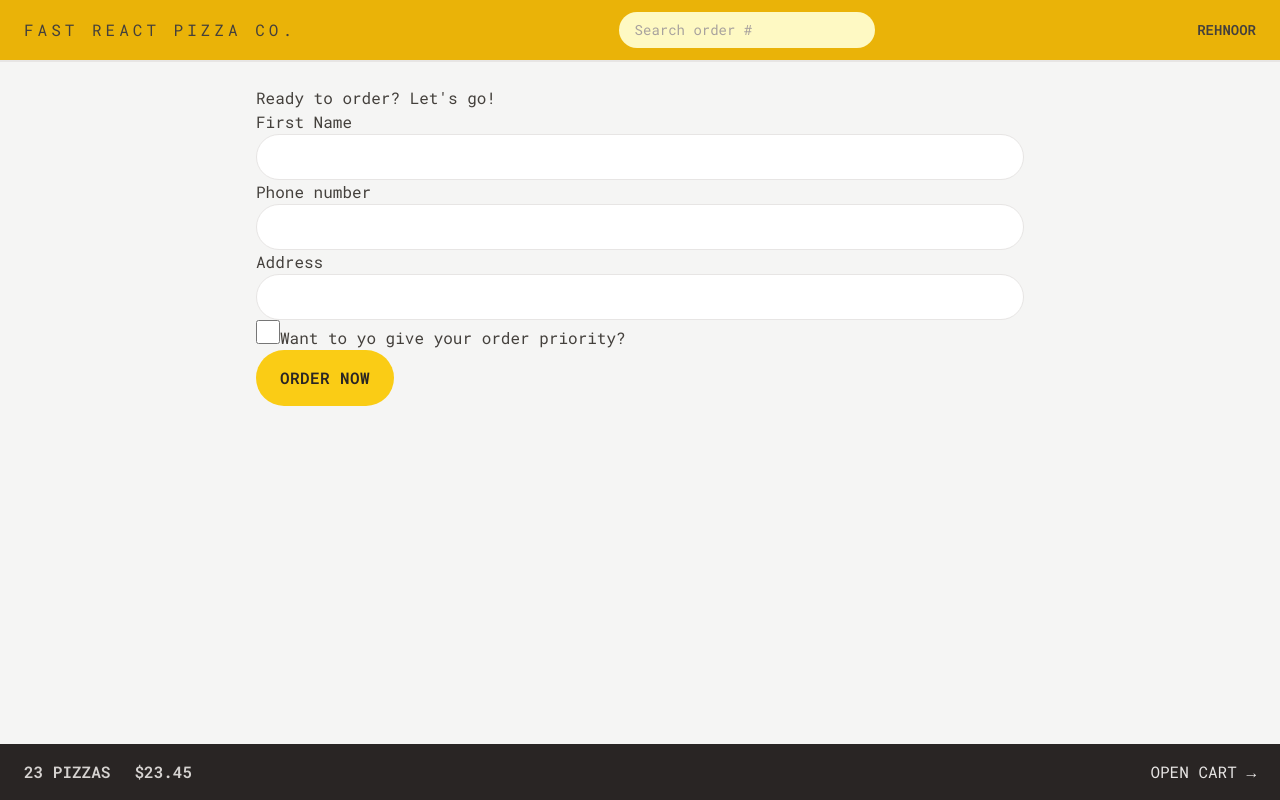
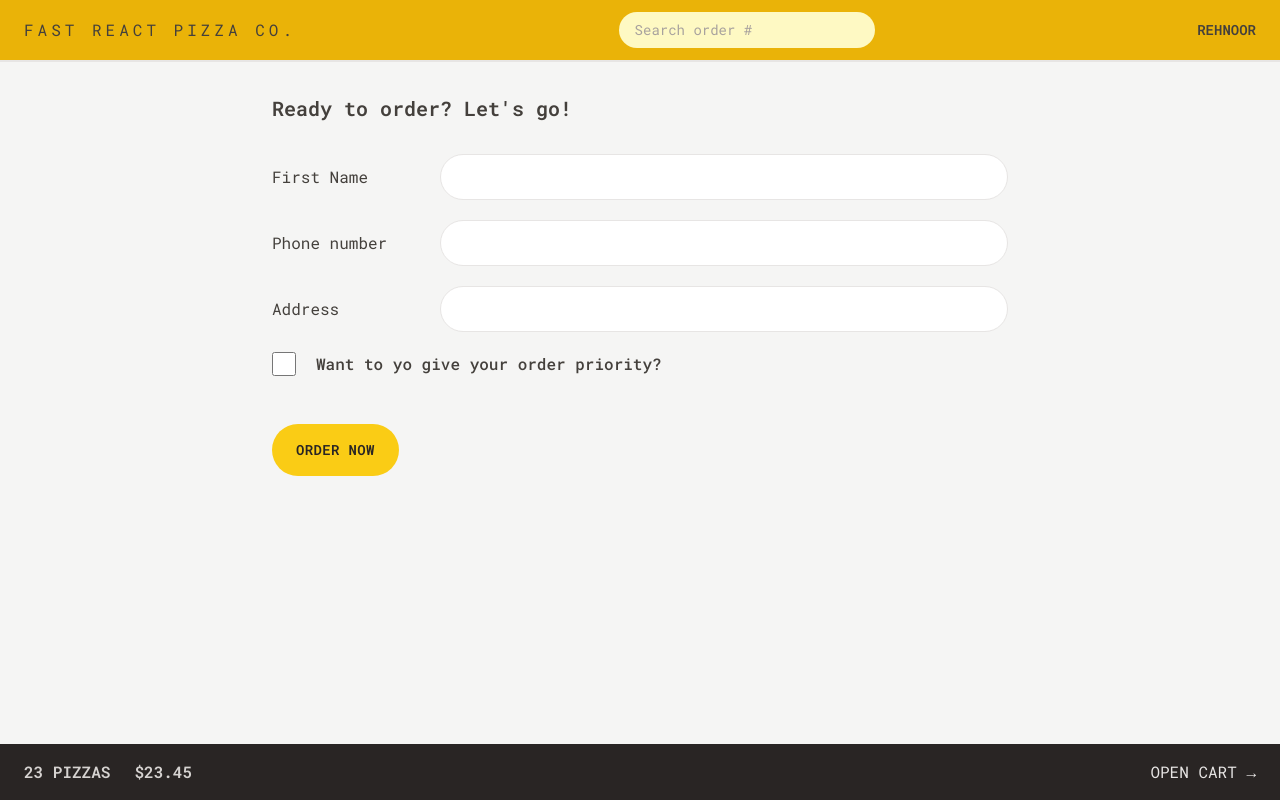
Before and after one commit to Rehnoor-Aulakh/Fast-React-Pizza, a React (Vite) app: page /order/new in a window 1280 px wide. Built offline with nearby package versions, Linux system fonts and the light colour scheme.

Commit message:
Styled the Create Order Page :

```diff
--- a/src/features/order/CreateOrder.jsx
+++ b/src/features/order/CreateOrder.jsx
@@ -42,32 +42,53 @@ function CreateOrder() {
   const cart = fakeCart;
 
   return (
-    <div>
-      <h2>Ready to order? Let&apos;s go!</h2>
+    <div className="px-4 py-2">
+      <h2 className="mb-8 text-xl font-semibold text-stone-700">
+        Ready to order? Let&apos;s go!
+      </h2>
 
       {/* <Form method="POST" action="/order/new"> */}
       <Form method="POST">
-        <div>
-          <label>First Name</label>
-          <input type="text" name="customer" required className="input" />
-        </div>
-
-        <div>
-          <label>Phone number</label>
-          <div>
-            <input type="tel" name="phone" required className="input" />
-          </div>
-          {formErrors?.phone && <p>{formErrors.phone}</p>}
-        </div>
-
-        <div>
-          <label>Address</label>
-          <div>
-            <input type="text" name="address" required className="input" />
+        <div className="mb-5 flex flex-col gap-2 sm:flex-row sm:items-center">
+          <label className="sm:basis-40">First Name</label>
+          <div className="grow">
+            <input
+              type="text"
+              name="customer"
+              required
+              className="input w-full"
+            />
           </div>
         </div>
 
-        <div>
+        <div
+          className={`mb-5 flex flex-col gap-2 sm:flex-row ${formErrors?.phone ? 'sm:items-start' : 'sm:items-center'}`}
+        >
+          <label className="sm:basis-40">Phone number</label>
+
+          <div className="grow">
+            <input type="tel" name="phone" required className="input w-full" />
+            {formErrors?.phone && (
+              <p className="mt-2 rounded-md bg-red-100 p-2 text-xs font-semibold text-red-600">
+                {formErrors.phone}
+              </p>
+            )}
+          </div>
+        </div>
+
+        <div className="mb-5 flex flex-col gap-2 sm:flex-row sm:items-center">
+          <label className="sm:basis-40">Address</label>
+          <div className="grow">
+            <input
+              type="text"
+              name="address"
+              required
+              className="input w-full"
+            />
+          </div>
+        </div>
+
+        <div className="mb-12 flex items-center gap-5">
           <input
             type="checkbox"
             name="priority"
@@ -76,7 +97,9 @@ function CreateOrder() {
             // value={withPriority}
             // onChange={(e) => setWithPriority(e.target.checked)}
           />
-          <label htmlFor="priority">Want to yo give your order priority?</label>
+          <label htmlFor="priority" className="font-medium">
+            Want to yo give your order priority?
+          </label>
         </div>
 
         <div>
--- a/src/index.css
+++ b/src/index.css
@@ -4,7 +4,7 @@
 
 @layer components {
   .input {
-    @apply border-stone-200 w-full rounded-full border px-4 py-2 text-sm transition-all duration-300 placeholder:text-stone-400 focus:outline-none focus:ring focus:ring-yellow-400 md:px-6 md:py-3;
+    @apply border-stone-200 rounded-full border px-4 py-2 text-sm transition-all duration-300 placeholder:text-stone-400 focus:outline-none focus:ring focus:ring-yellow-400 md:px-6 md:py-3;
   }
   .loader {
   width: 45px;
--- a/src/ui/Button.jsx
+++ b/src/ui/Button.jsx
@@ -2,13 +2,13 @@ import { Link, useNavigate } from 'react-router-dom';
 
 export default function Button({ children, disabled, to, type }) {
   const base =
-    'inline-block rounded-full bg-yellow-400 font-semibold uppercase tracking-wide text-stone-800 transition-colors duration-300 hover:bg-yellow-300 focus:bg-yellow-300 focus:outline-none focus:ring focus:ring-yellow-300 focus:ring-offset-2 disabled:cursor-not-allowed disabled:bg-yellow-200';
+    'text-sm inline-block rounded-full bg-yellow-400 font-semibold uppercase tracking-wide text-stone-800 transition-colors duration-300 hover:bg-yellow-300 focus:bg-yellow-300 focus:outline-none focus:ring focus:ring-yellow-300 focus:ring-offset-2 disabled:cursor-not-allowed disabled:bg-yellow-200';
 
   const styles = {
     primary: base + ' px-4 py-3 md:px-6 md:py-4',
-    small: base + ' px-4 py-2 md:px-5 md:py-2.5 text-sm',
+    small: base + ' px-4 py-2 md:px-5 md:py-2.5 text-xs',
     secondary:
-      'inline-block rounded-full border-2 border-stone-300 font-semibold uppercase tracking-wide text-stone-400 transition-colors duration-300 hover:bg-stone-300 hover:text-stone-800 focus:bg-stone-300 focus:outline-none focus:ring focus:ring-stone-200 focus:ring-offset-2 disabled:cursor-not-allowed disabled:bg-stone-300 px-3.5 py-2.5 md:px-5.5 md:py-3.5',
+      'text-sm inline-block rounded-full border-2 border-stone-300 font-semibold uppercase tracking-wide text-stone-400 transition-colors duration-300 hover:bg-stone-300 hover:text-stone-800 focus:bg-stone-300 focus:outline-none focus:ring focus:ring-stone-200 focus:ring-offset-2 disabled:cursor-not-allowed disabled:bg-stone-300 px-3.5 py-2.5 md:px-5.5 md:py-3.5',
   };
   if (to) {
     return (
```
Also changed, not shown: index.html (+2 -2 lines).
